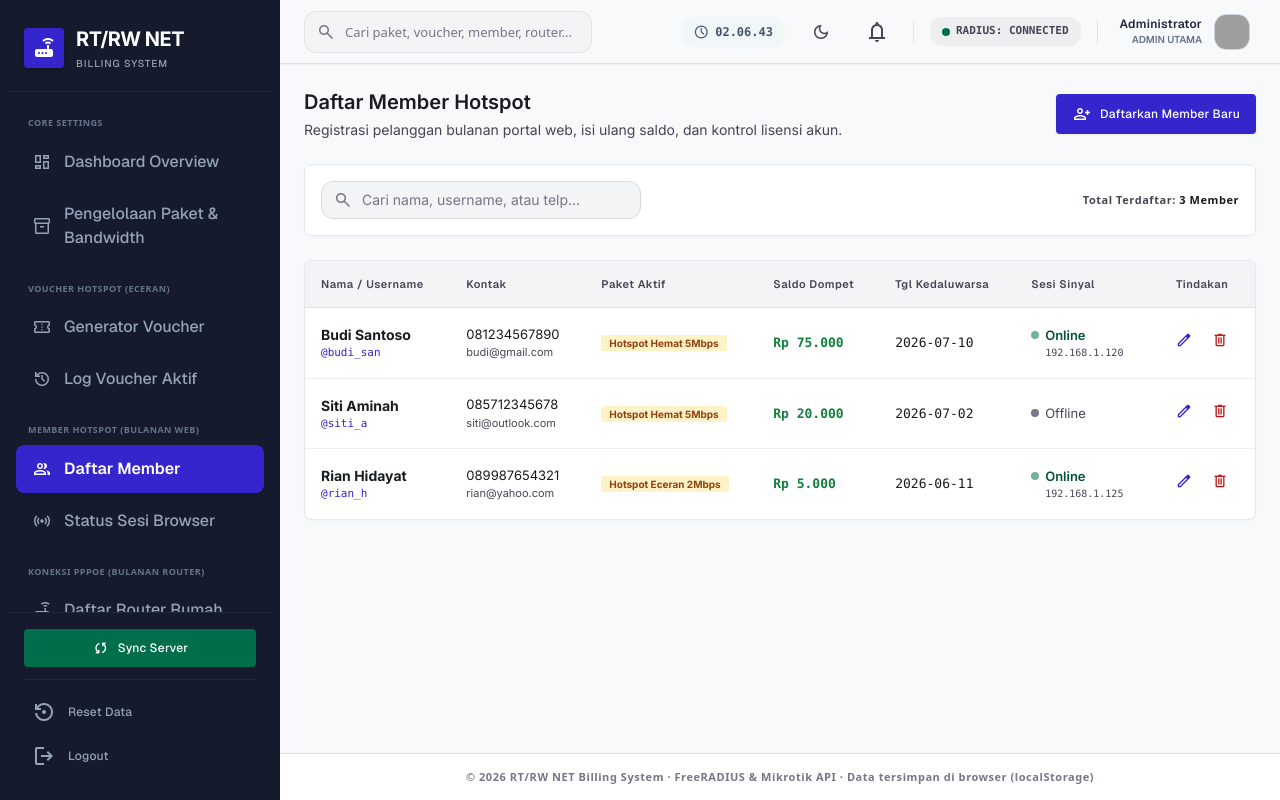
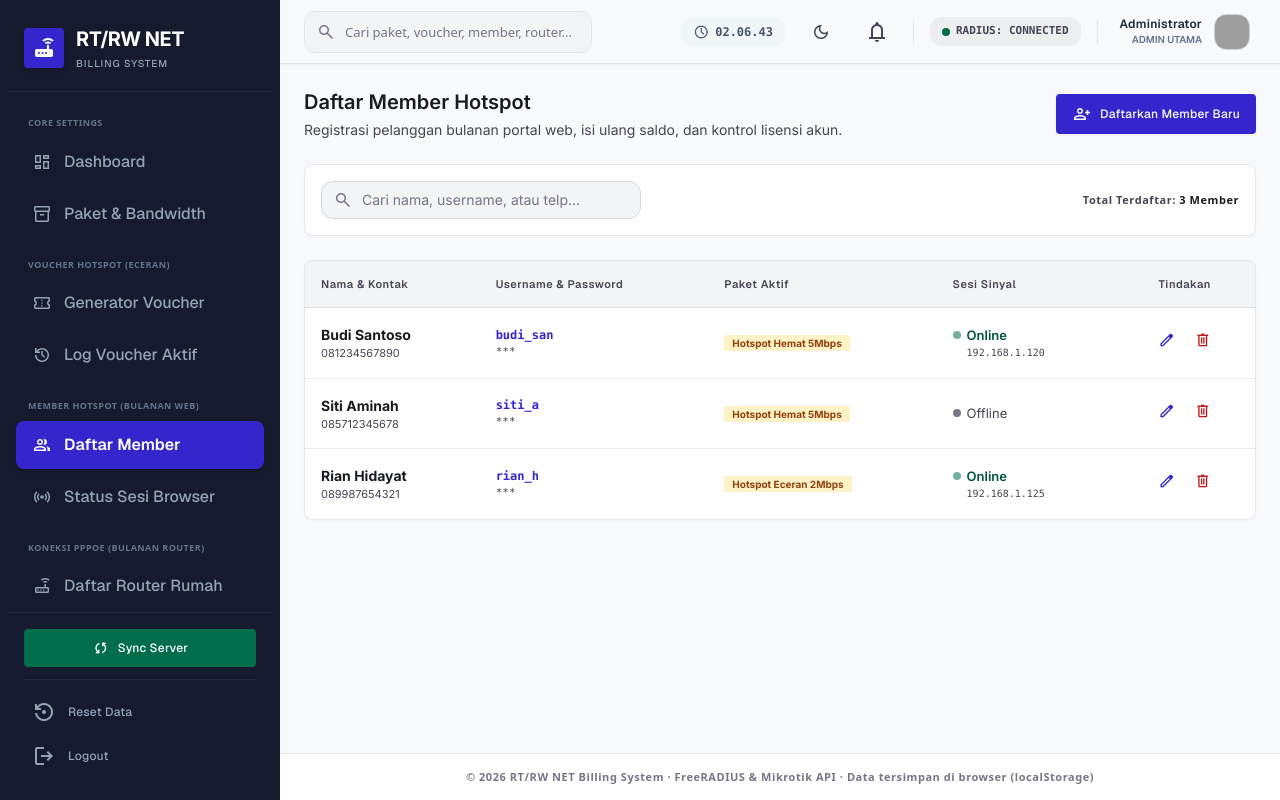
Before and after one commit to sihiver/RadiusBill, a React (Vite) app in the folder frontend/: page / in a window 1280 px wide. Both pictures are taken after a click on the button "Daftar Member". Built offline with nearby package versions, Linux system fonts and the light colour scheme; grey boxes are pictures that could not be loaded.

Commit message:
refactor: update member management to use manual username and password credentials while removing unused wallet and expiry fields.

```diff
--- a/frontend/src/App.jsx
+++ b/frontend/src/App.jsx
@@ -259,8 +259,8 @@ export default function App() {
 
   // ── Nav definitions ───────────────────────────────────────────────────────
   const tabs = [
-    { id: 'dashboard', name: 'Dashboard Overview', icon: 'dashboard', section: 'core' },
-    { id: 'packages', name: 'Pengelolaan Paket & Bandwidth', icon: 'inventory_2', section: 'core' },
+    { id: 'dashboard', name: 'Dashboard', icon: 'dashboard', section: 'core' },
+    { id: 'packages', name: 'Paket & Bandwidth', icon: 'inventory_2', section: 'core' },
     { id: 'generator', name: 'Generator Voucher', icon: 'confirmation_number', section: 'voucher' },
     { id: 'log', name: 'Log Voucher Aktif', icon: 'history', section: 'voucher' },
     { id: 'members', name: 'Daftar Member', icon: 'group', section: 'member' },
--- a/frontend/src/components/MemberList.jsx
+++ b/frontend/src/components/MemberList.jsx
@@ -9,10 +9,9 @@ export default function MemberList({ members, setMembers, packages, addSystemLog
   // Form fields
   const [name, setName] = useState('');
   const [phone, setPhone] = useState('');
-  const [email, setEmail] = useState('');
+  const [username, setUsername] = useState('');
+  const [password, setPassword] = useState('');
   const [selectedPkg, setSelectedPkg] = useState('');
-  const [balance, setBalance] = useState(0);
-  const [expiryDate, setExpiryDate] = useState('');
 
   // Search state
   const [search, setSearch] = useState('');
@@ -23,16 +22,10 @@ export default function MemberList({ members, setMembers, packages, addSystemLog
     setEditingId(null);
     setErrorMsg('');
     setName('');
+    setUsername('');
+    setPassword('');
     setPhone('');
-    setEmail('');
     setSelectedPkg(hotspotPackages[0]?.name || '');
-    setBalance(0);
-
-    // Set default expiry date to 30 days from now
-    const nextMonth = new Date();
-    nextMonth.setDate(nextMonth.getDate() + 30);
-    setExpiryDate(nextMonth.toISOString().split('T')[0]);
-
     setShowModal(true);
   };
 
@@ -40,11 +33,10 @@ export default function MemberList({ members, setMembers, packages, addSystemLog
     setEditingId(member.id);
     setErrorMsg('');
     setName(member.name);
+    setUsername(member.username || '');
+    setPassword(member.password || '');
     setPhone(member.phone);
-    setEmail(member.email);
     setSelectedPkg(member.package);
-    setBalance(member.balance);
-    setExpiryDate(member.expiryDate);
     setShowModal(true);
   };
 
@@ -65,11 +57,10 @@ export default function MemberList({ members, setMembers, packages, addSystemLog
       setMembers(members.map(m => m.id === editingId ? {
         ...m,
         name,
+        username,
+        password,
         phone,
-        email,
-        package: selectedPkg,
-        balance: Number(balance),
-        expiryDate
+        package: selectedPkg
       } : m));
       addSystemLog('SYSTEM', `Mengubah profil member Hotspot: "${name}"`);
     } else {
@@ -78,14 +69,12 @@ export default function MemberList({ members, setMembers, packages, addSystemLog
       setMembers([...members, {
         id: newId,
         name,
+        username,
+        password,
         phone,
-        email,
         package: selectedPkg,
-        balance: Number(balance),
-        expiryDate,
         activeSession: false,
-        ipAddress: '-',
-        username: name.toLowerCase().replace(/\s+/g, '_') + '_' + Math.floor(Math.random()*100)
+        ipAddress: '-'
       }]);
       addSystemLog('SYSTEM', `Mendaftarkan member Hotspot baru: "${name}"`);
     }
@@ -154,11 +143,9 @@ export default function MemberList({ members, setMembers, packages, addSystemLog
           <table className="w-full text-left border-collapse">
             <thead>
               <tr className="bg-surface-container-low border-b border-surface-variant text-label-sm font-label-sm text-on-surface-variant">
-                <th className="p-4">Nama / Username</th>
-                <th className="p-4">Kontak</th>
+                <th className="p-4">Nama & Kontak</th>
+                <th className="p-4">Username & Password</th>
                 <th className="p-4">Paket Aktif</th>
-                <th className="p-4">Saldo Dompet</th>
-                <th className="p-4">Tgl Kedaluwarsa</th>
                 <th className="p-4">Sesi Sinyal</th>
                 <th className="p-4 text-center">Tindakan</th>
               </tr>
@@ -166,7 +153,7 @@ export default function MemberList({ members, setMembers, packages, addSystemLog
             <tbody className="divide-y divide-surface-container font-body-md text-[13px] text-on-surface">
               {filteredMembers.length === 0 ? (
                 <tr>
-                  <td colSpan="7" className="p-12 text-center text-on-surface-variant">
+                  <td colSpan="5" className="p-12 text-center text-on-surface-variant">
                     <div className="flex flex-col items-center justify-center">
                       <span className="material-symbols-outlined text-[48px] text-surface-dim mb-3">group_off</span>
                       <p className="font-headline-sm text-[16px] font-semibold text-on-surface">Tidak ada member</p>
@@ -177,16 +164,16 @@ export default function MemberList({ members, setMembers, packages, addSystemLog
               ) : (
                 filteredMembers.map((m) => (
                   <tr key={m.id} className="hover:bg-surface-container-lowest/50 transition-colors">
-                    {/* Name & User */}
+                    {/* Name & Contact */}
                     <td className="p-4">
                       <div className="font-bold text-on-surface text-[14px]">{m.name}</div>
-                      <div className="text-[11px] text-primary font-mono select-all">@{m.username}</div>
+                      <div className="text-[11px] text-on-surface-variant">{m.phone}</div>
                     </td>
 
-                    {/* Contact */}
+                    {/* Credentials */}
                     <td className="p-4">
-                      <div>{m.phone}</div>
-                      <div className="text-[11px] text-on-surface-variant">{m.email}</div>
+                      <div className="text-[12px] text-primary font-mono font-bold select-all">{m.username}</div>
+                      <div className="text-[11px] text-on-surface-variant font-mono">{m.password || '***'}</div>
                     </td>
 
                     {/* Active Package */}
@@ -194,16 +181,6 @@ export default function MemberList({ members, setMembers, packages, addSystemLog
                       <span className="px-2 py-0.5 bg-amber-100 text-amber-800 rounded text-[10px] font-bold">
                         {m.package}
                       </span>
-                    </td>
-
-                    {/* Balance */}
-                    <td className="p-4 font-mono font-semibold text-green-700">
-                      Rp {m.balance.toLocaleString('id-ID')}
-                    </td>
-
-                    {/* Expiry Date */}
-                    <td className="p-4 font-mono">
-                      {m.expiryDate}
                     </td>
 
                     {/* Active Session badge */}
@@ -283,6 +260,31 @@ export default function MemberList({ members, setMembers, packages, addSystemLog
 
               <div className="grid grid-cols-2 gap-4">
                 <div>
+                  <label className="block font-label-md text-label-md text-on-surface-variant mb-1">Username *</label>
+                  <input
+                    type="text"
+                    value={username}
+                    onChange={(e) => setUsername(e.target.value.toLowerCase().replace(/\s+/g, ''))}
+                    placeholder="e.g. budisantoso"
+                    required
+                    className="w-full px-3.5 py-2 border border-surface-dim rounded-lg text-body-md focus:ring-2 focus:ring-primary/20 focus:border-primary outline-none"
+                  />
+                </div>
+                <div>
+                  <label className="block font-label-md text-label-md text-on-surface-variant mb-1">Password *</label>
+                  <input
+                    type="password"
+                    value={password}
+                    onChange={(e) => setPassword(e.target.value)}
+                    placeholder="e.g. rahasia123"
+                    required
+                    className="w-full px-3.5 py-2 border border-surface-dim rounded-lg text-body-md focus:ring-2 focus:ring-primary/20 focus:border-primary outline-none"
+                  />
+                </div>
+              </div>
+
+              <div className="grid grid-cols-2 gap-4">
+                <div>
                   <label className="block font-label-md text-label-md text-on-surface-variant mb-1">No. WhatsApp / Telp *</label>
                   <input
                     type="text"
@@ -293,19 +295,6 @@ export default function MemberList({ members, setMembers, packages, addSystemLog
                     className="w-full px-3.5 py-2 border border-surface-dim rounded-lg text-body-md focus:ring-2 focus:ring-primary/20 focus:border-primary outline-none"
                   />
                 </div>
-                <div>
-                  <label className="block font-label-md text-label-md text-on-surface-variant mb-1">Email</label>
-                  <input
-                    type="email"
-                    value={email}
-                    onChange={(e) => setEmail(e.target.value)}
-                    placeholder="e.g. budi@gmail.com"
-                    className="w-full px-3.5 py-2 border border-surface-dim rounded-lg text-body-md focus:ring-2 focus:ring-primary/20 focus:border-primary outline-none"
-                  />
-                </div>
-              </div>
-
-              <div className="grid grid-cols-2 gap-4">
                 <div>
                   <label className="block font-label-md text-label-md text-on-surface-variant mb-1">Pilih Paket Hotspot</label>
                   <select
@@ -321,27 +310,6 @@ export default function MemberList({ members, setMembers, packages, addSystemLog
                     )}
                   </select>
                 </div>
-                <div>
-                  <label className="block font-label-md text-label-md text-on-surface-variant mb-1">Isi Saldo (Rp)</label>
-                  <input
-                    type="number"
-                    value={balance}
-                    onChange={(e) => setBalance(e.target.value)}
-                    placeholder="e.g. 50000"
-                    className="w-full px-3.5 py-2 border border-surface-dim rounded-lg text-body-md focus:ring-2 focus:ring-primary/20 focus:border-primary outline-none"
-                  />
-                </div>
-              </div>
-
-              <div>
-                <label className="block font-label-md text-label-md text-on-surface-variant mb-1">Tanggal Masa Kedaluwarsa *</label>
-                <input
-                  type="date"
-                  value={expiryDate}
-                  onChange={(e) => setExpiryDate(e.target.value)}
-                  required
-                  className="w-full px-3.5 py-2 border border-surface-dim rounded-lg text-body-md focus:ring-2 focus:ring-primary/20 focus:border-primary outline-none"
-                />
               </div>
 
               <div className="flex justify-end gap-3 pt-3 border-t border-surface-container">
```
